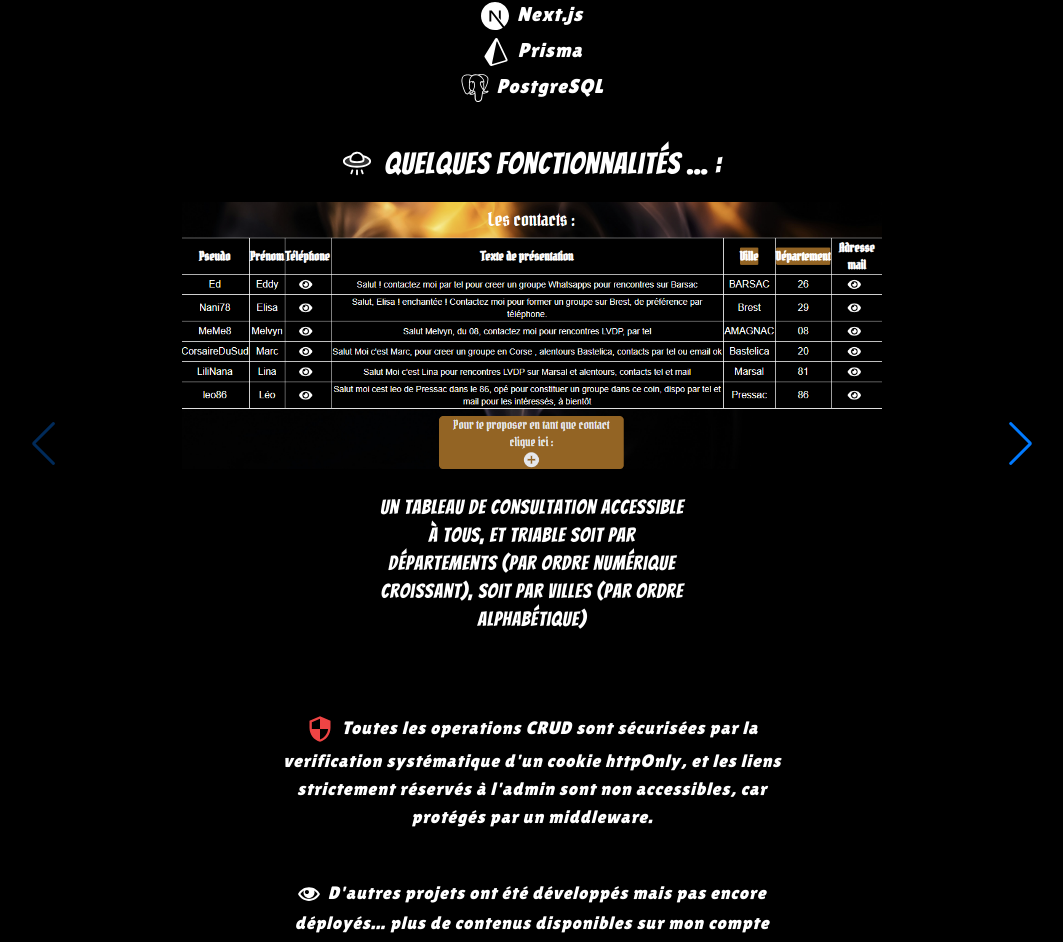
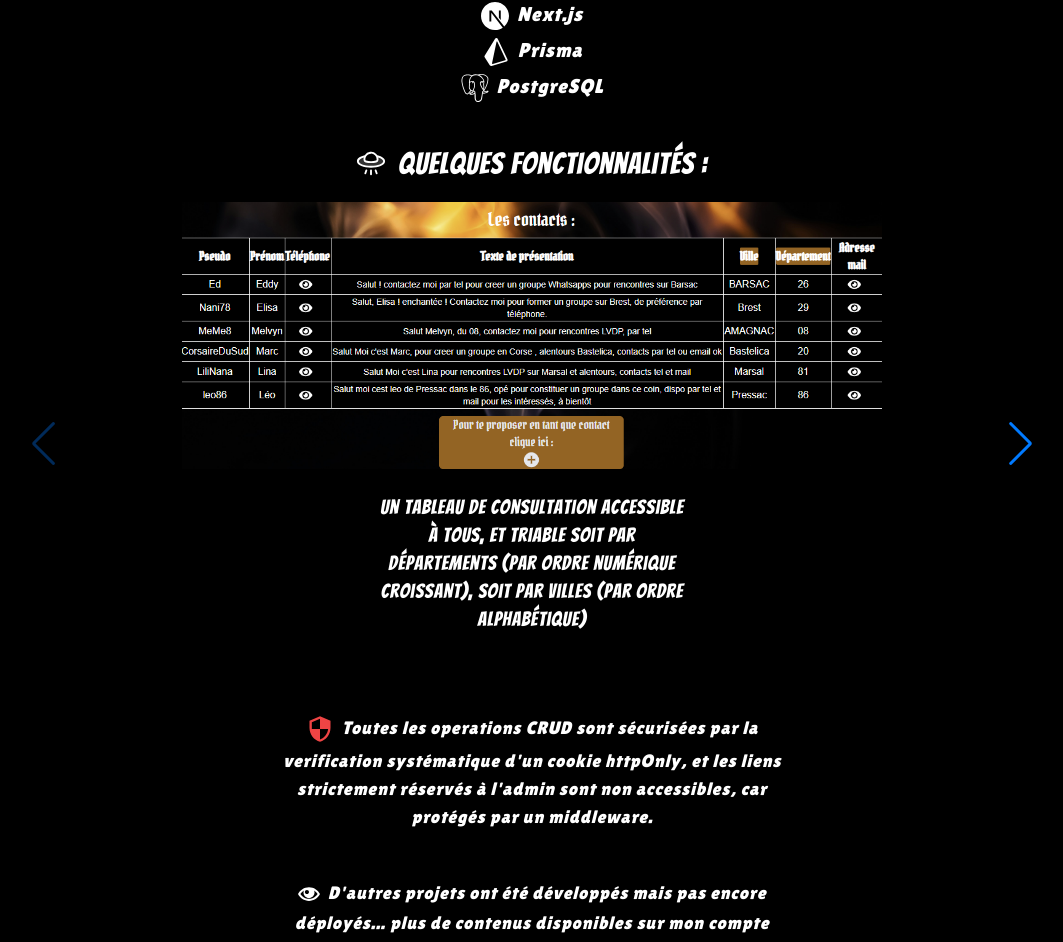
Before and after one commit to AurelieBlanc/Portfolio, a Next.js app: page /full-stack in a window 1280 px wide. Shown: the part 4824-5766 px from the top of the page, without its empty margins (108-1171 px from the left). Built offline with nearby package versions, Linux system fonts and the light colour scheme.

Commit message:
modif portfolio

```diff
--- a/app/full-stack/page.tsx
+++ b/app/full-stack/page.tsx
@@ -497,7 +497,7 @@ const tableLVDP = [
                     className="ml-5 md:ml-10 text-2xl font-bangers mt-10 xl:text-3xl xl:text-center xl:w-[50%] xl:mx-auto">
                     <PiFlyingSaucerDuotone
                         className=" inline-block mr-3 text-3xl"/>
-                        Quelques Fonctionnalités ... :
+                        Quelques Fonctionnalités :
                 </h4>
 
                 <Swiper navigation={true}
```
